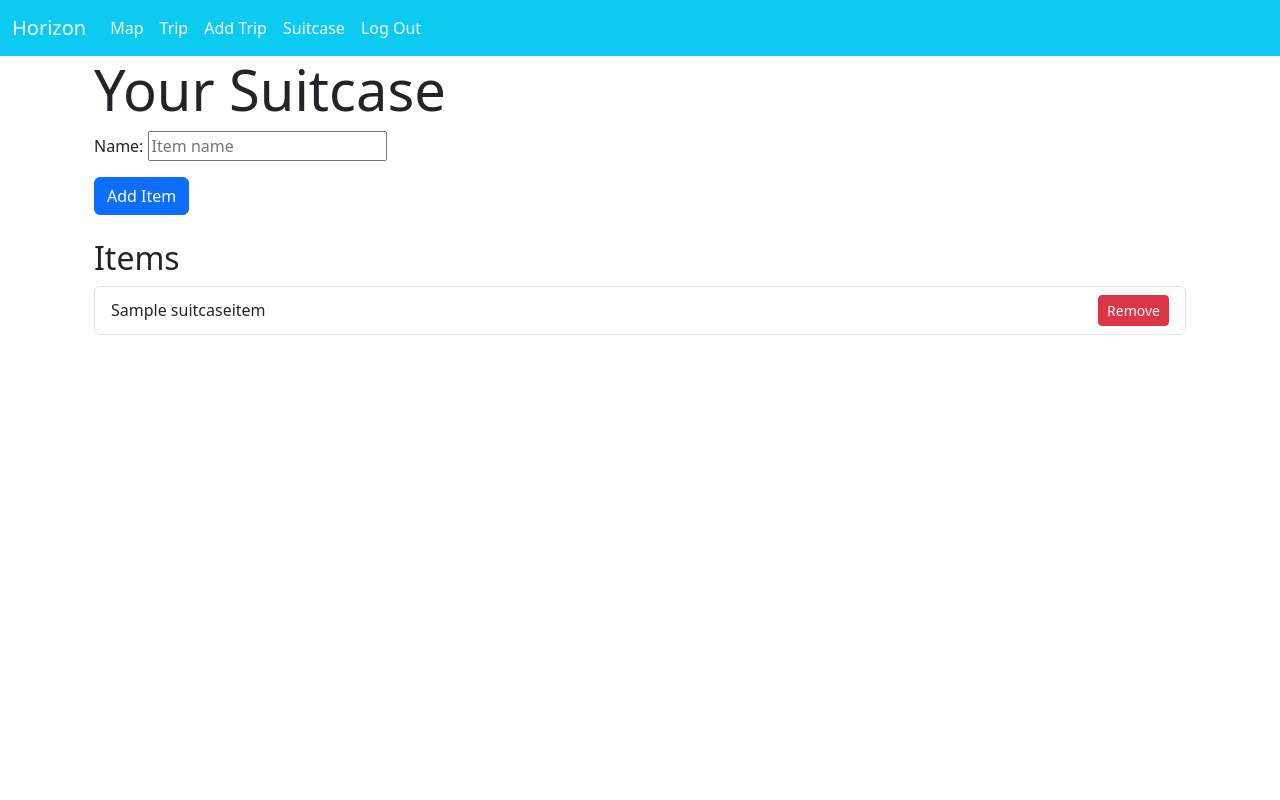
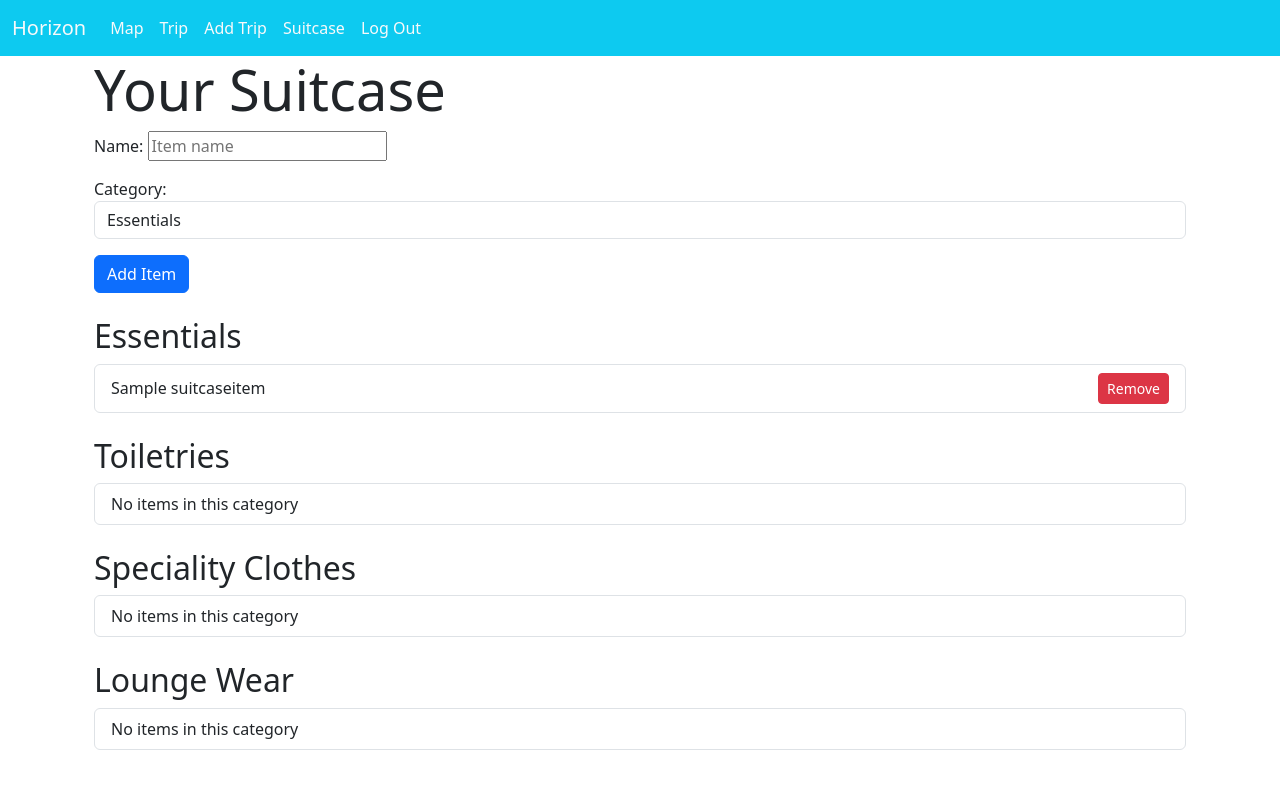
Before and after one commit to Phillipcostas/Horizon-Group, a Django app: page /suitcase/ in a window 1280 px wide. Run offline with Django 5.2, Linux system fonts and the light colour scheme; a user stored in the database is signed in; tables that the repository leaves empty hold one stand-in row (values such as "Sample post"); some libraries are stand-ins or nearby versions.

Commit message:
added categories to the suitcase

```diff
--- a/main_app/froms.py
+++ b/main_app/froms.py
@@ -46,7 +46,8 @@ class TripForm(forms.ModelForm):
 class SuitcaseItemForm(forms.ModelForm):
     class Meta:
         model = SuitcaseItem
-        fields = ['name']
+        fields = ['name', 'category']
         widgets = {
             'name': forms.TextInput(attrs={'placeholder': 'Item name'}),
+            'category': forms.Select(attrs={'class': 'form-control'}),
         }
--- a/main_app/models.py
+++ b/main_app/models.py
@@ -46,9 +46,17 @@ class Itinerary(models.Model):
         return f"{self.name} on Day {self.day} of {self.trip.name}"
 
 class SuitcaseItem(models.Model):
+    CATEGORY_CHOICES = [
+        ('Essentials', 'Essentials'),
+        ('Toiletries', 'Toiletries'),
+        ('Speciality Clothes', 'Speciality Clothes'),
+        ('Lounge Wear', 'Lounge Wear'),
+    ]
+
     user = models.ForeignKey(User, on_delete=models.CASCADE)
     name = models.CharField(max_length=100)
     packed = models.BooleanField(default=False)
+    category = models.CharField(max_length=50, choices=CATEGORY_CHOICES, default="some-string")
 
     def __str__(self):
         return self.name
--- a/main_app/templates/base.html
+++ b/main_app/templates/base.html
@@ -32,6 +32,7 @@
             <li class="nav-item">
                 <a class="nav-link link-light" href="{% url 'suitcase' %}">Suitcase</a>
 
+
           <li class="nav-item">
             <a class="nav-link link-light" href="{% url 'logout' %}">Log Out</a>
             <form id="logout-form" method="post" action="{% url 'logout' %}" style="display: none;">
--- a/main_app/templates/suitcase.html
+++ b/main_app/templates/suitcase.html
@@ -10,7 +10,9 @@
     {{ form.as_p }}
     <button type="submit" class="btn btn-primary">Add Item</button>
   </form>
-  <h2 class="mt-4">Items</h2>
+
+  {% for category, items in categorized_items.items %}
+    <h2 class="mt-4">{{ category }}</h2>
     <ul class="list-group">
       {% for item in items %}
         <li class="list-group-item d-flex justify-content-between align-items-center">
@@ -20,7 +22,10 @@
             <button type="submit" class="btn btn-danger btn-sm">Remove</button>
           </form>
         </li>
+      {% empty %}
+        <li class="list-group-item">No items in this category</li>
       {% endfor %}
     </ul>
+  {% endfor %}
 </div>
 {% endblock %}
--- a/main_app/views.py
+++ b/main_app/views.py
@@ -54,9 +54,12 @@ def suitcase_view(request):
         form = SuitcaseItemForm()
 
     items = SuitcaseItem.objects.filter(user=request.user)
-    context = {'form': form, 'items': items}
+    categories = ['Essentials', 'Toiletries', 'Speciality Clothes', 'Lounge Wear']
+    categorized_items = {category: items.filter(category=category) for category in categories}
+    context = {'form': form, 'categorized_items': categorized_items}
     return render(request, 'suitcase.html', context)
 
+@login_required
 def remove_suitcase_item(request, pk):
     item = get_object_or_404(SuitcaseItem, pk=pk, user=request.user)
     item.delete()
```
Also changed, not shown: main_app/migrations/0010_suitcaseitem_category.py (added). Lines whose indentation alone changed are shown as unchanged.
